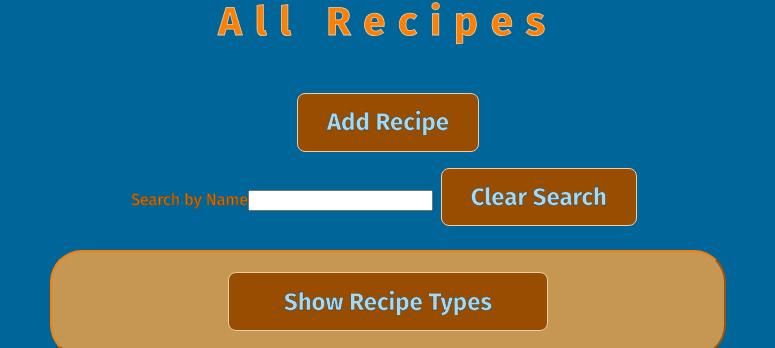
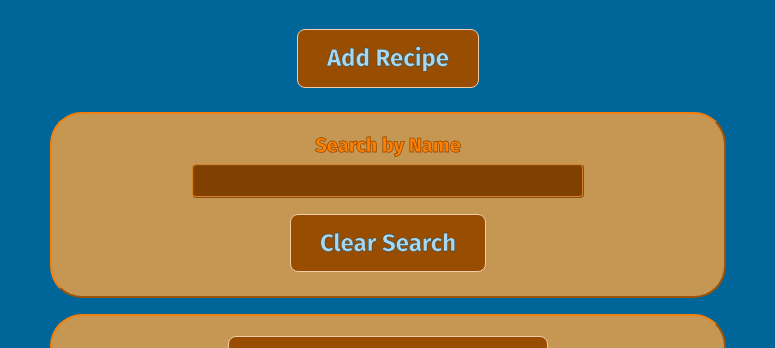
Before and after one commit to thetimothydennis/recipes-js, a React (Vite) app in the folder client/: page / in a window 1280 px wide. Shown: the part 301-649 px from the top of the page, without its empty margins (252-1027 px from the left). Built offline with nearby package versions, Linux system fonts and the light colour scheme; no server answers.

Commit message:
fix: added proper styling to searchbox on main page

```diff
--- a/client/src/components/SearchBox.jsx
+++ b/client/src/components/SearchBox.jsx
@@ -1,5 +1,6 @@
 import axios from "axios";
 import { useState, useEffect } from "react";
+import "../stylesheets/forms.css";
 
 function SearchBox (props) {
     const [searchValue, setSearchValue] = useState("");
@@ -28,9 +29,9 @@ function SearchBox (props) {
     }
 
     return (
-        <div id="recipe-search-box" className="form-input-field">
-            <label htmlFor="recipeSearch">Search by Name</label>
-            <input onChange={handleChange} value={searchValue} type="text" name="recipeSearch" />
+        <div id="recipe-search-box" className="form-field">
+            <label htmlFor="recipeSearch" id="recipe-name-search-label" className="form-field-label">Search by Name</label>
+            <input onChange={handleChange} value={searchValue} type="text" name="recipeSearch" id="recipe-search-name-input" className="form-field-input" />
             <button onClick={handleClear}>Clear Search</button>
         </div>
     )
--- a/client/src/stylesheets/forms.css
+++ b/client/src/stylesheets/forms.css
@@ -61,7 +61,7 @@
 .type-label {
     max-width: 12rem;
 }
-#find-recipe-types {
+#find-recipe-types, #recipe-search-box {
     background-color: hsl(35, 50%, 55%);
     border-radius: 2rem;
     margin: 1rem auto;
@@ -100,6 +100,14 @@
     width: 30vw;
     padding: auto;
 }
+#recipe-search-box {
+    display: flex;
+    flex-direction: column;
+    align-items: center;
+}
+#recipe-search-box input {
+    width: 30vw;
+}
 @media screen and (max-width: 767px) {
     #reset-filters-btn {
         width: 50vw;
```
